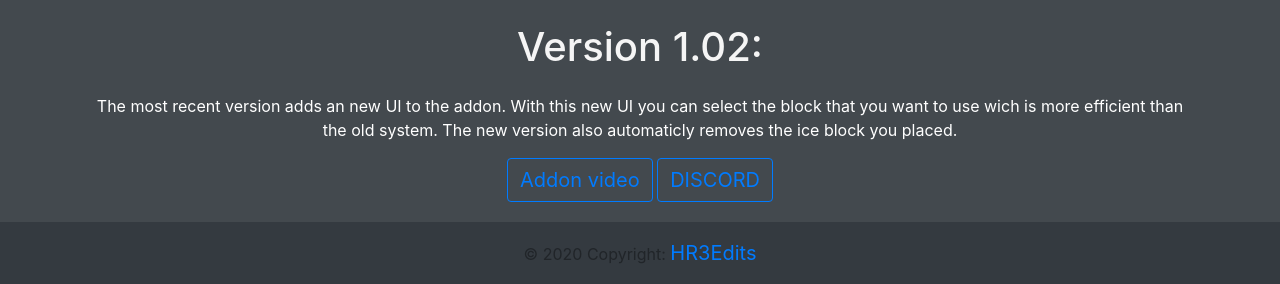
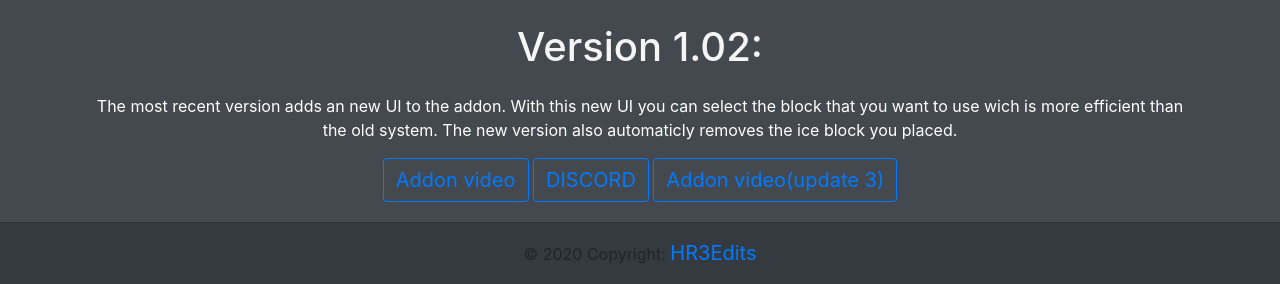
Before and after one commit to jaspervdijk63/mcaddons, a plain HTML site: page index.html in a window 1280 px wide. Shown: the part 1018-1302 px from the top of the page. Drawn offline with nearby package versions, Linux system fonts and the light colour scheme.

Commit message:
Update index.html

```diff
--- a/index.html
+++ b/index.html
@@ -75,6 +75,7 @@
 
         <button type="button" href="https://youtu.be/NRe3kvABIOc" class="btn btn-outline-primary"><a href="https://youtu.be/NRe3kvABIOc" target="_blank" rel="noopener noreferrer">Addon video</a></button>
         <button type="button" href="https://discord.gg/sCMvkn7" class="btn btn-outline-primary"><a href="https://discord.gg/sCMvkn7" target="_blank" rel="noopener noreferrer">DISCORD</a></button>
+        <button type="button" href="https://www.youtube.com/watch?v=ewIjNV5okk4&ab_channel=HR3Edits" class="btn btn-outline-primary"><a href="https://www.youtube.com/watch?v=ewIjNV5okk4&ab_channel=HR3Edits" target="_blank" rel="noopener noreferrer">Addon video(update 3)</a></button>
     </div>
     <!-- Footer -->
 <footer class="page-footer mt-auto font-small">
```
